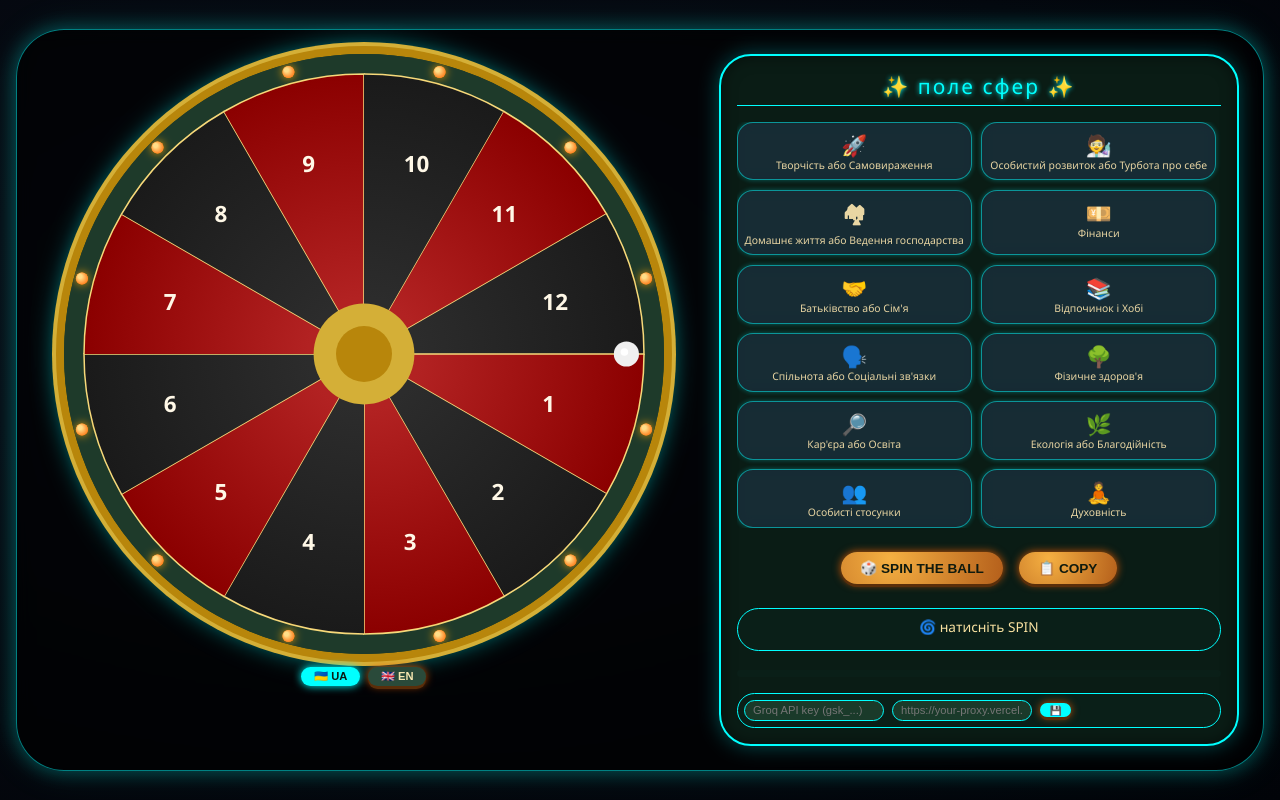
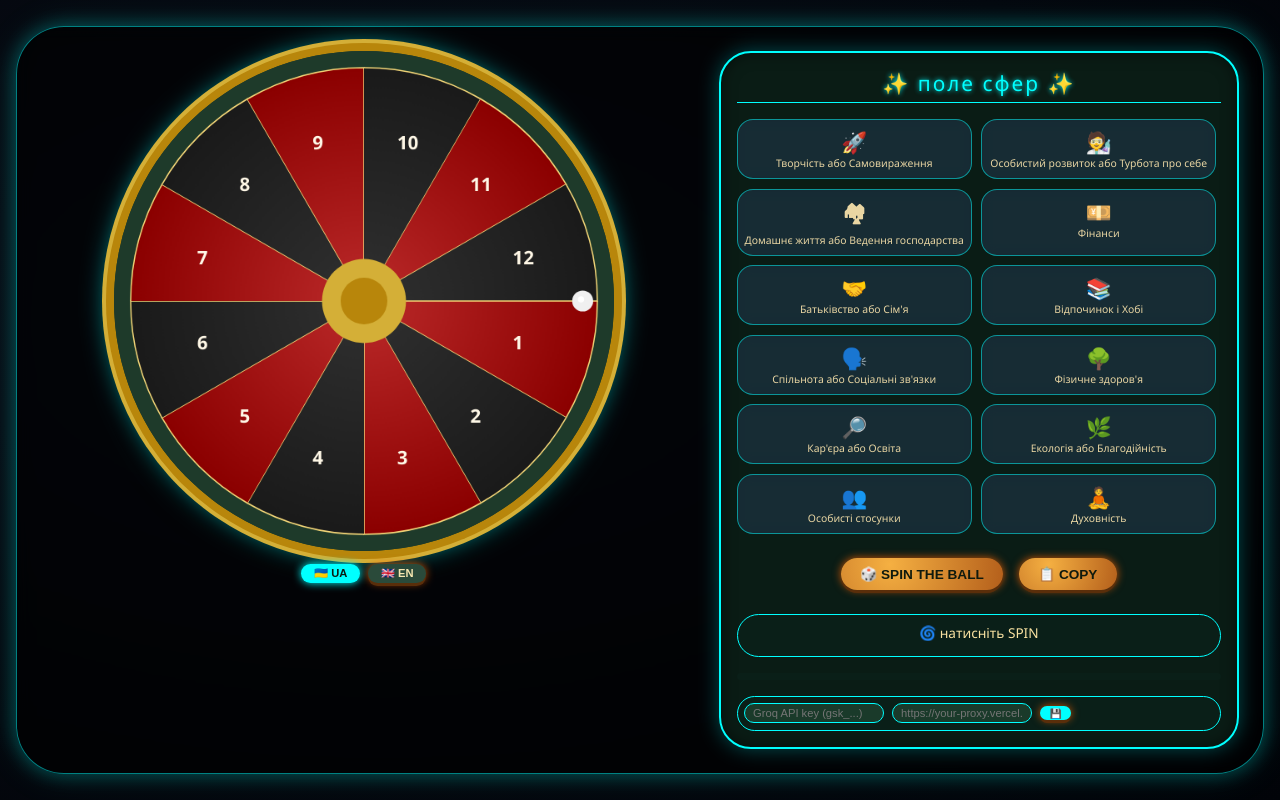
Before and after one commit to TEZv/Kosatiks-Group, a plain HTML site: page k-life-os/index.html in a window 1280 px wide. Drawn offline with Linux system fonts and the light colour scheme.

Commit message:
feat: revert to Kolso Doli design + questions.json + ball fix

```diff
--- a/k-life-os/index.html
+++ b/k-life-os/index.html
@@ -3,7 +3,7 @@
 <head>
     <meta charset="UTF-8">
     <meta name="viewport" content="width=device-width, initial-scale=1.0, user-scalable=no">
-    <title>🎡 Рулетка Сфер · Неоновий Оракул (з вогниками)</title>
+    <title>🎡 Рулетка Сфер · Колесо Долі</title>
     <style>
         * {
             margin: 0;
@@ -21,7 +21,7 @@
             padding: 1rem;
         }
         .roulette-layout {
-            max-width: 1500px;
+            max-width: 1400px;
             width: 100%;
             background: rgba(0, 0, 0, 0.65);
             backdrop-filter: blur(8px);
@@ -44,15 +44,11 @@
         }
         canvas {
             width: 100%;
-            max-width: 550px;
+            max-width: 500px;
             height: auto;
             background: #1a3a2a;
             border-radius: 50%;
             box-shadow: 0 0 0 8px #b8860b, 0 0 0 12px #d4af37, 0 0 30px cyan, 0 15px 35px black;
-            transition: box-shadow 0.2s;
-        }
-        canvas:hover {
-            box-shadow: 0 0 0 8px #b8860b, 0 0 0 12px #d4af37, 0 0 45px cyan;
         }
         .betting-area {
             flex: 0.9;
@@ -86,7 +82,6 @@
             color: #f5e6b0;
             cursor: pointer;
             font-size: 0.7rem;
-            transition: 0.1s;
         }
         .lang-btn.active {
             background: #0ff;
@@ -151,17 +146,15 @@
             font-size: 0.7rem;
             font-weight: bold;
             word-break: break-word;
-            box-shadow: 0 0 5px rgba(0,255,255,0.3);
         }
         .sphere-card.selected-card {
             background: radial-gradient(circle, #f5b042, #b45f1b);
             color: #0f1a0e;
             border-color: #ffff80;
             box-shadow: 0 0 15px #ffaa33;
-            transform: scale(1.01);
         }
         .sphere-emoji { font-size: 1.3rem; display: block; }
-        .sphere-name-full { font-size: 0.65rem; font-weight: normal; line-height: 1.2; }
+        .sphere-name-full { font-size: 0.65rem; font-weight: normal; }
         .controls {
             display: flex;
             justify-content: center;
@@ -186,7 +179,6 @@
         }
         button:disabled {
             opacity: 0.6;
-            transform: none;
             cursor: not-allowed;
         }
         .result-area {
@@ -199,7 +191,6 @@
         .result-text {
             color: #f9e2a1;
             font-size: 0.85rem;
-            word-break: break-word;
         }
         .history {
             margin-top: 0.4rem;
@@ -213,7 +204,6 @@
             font-weight: bold;
             color: #0ff;
             text-align: center;
-            margin-top: 0.2rem;
             background: #0a1f18;
             padding: 0.2rem;
             border-radius: 2rem;
@@ -248,27 +238,10 @@
             box-shadow: 0 0 40px cyan;
             text-align: center;
         }
-        .modal-card h3 {
-            color: #0ff;
-            margin-bottom: 1rem;
-        }
-        .modal-question {
-            font-size: 1.1rem;
-            color: #ffefcf;
-            margin: 1rem 0;
-            line-height: 1.4;
-        }
-        .modal-actions {
-            display: flex;
-            gap: 1rem;
-            justify-content: center;
-            margin-top: 1rem;
-        }
-        .modal-actions button {
-            background: #0ff;
-            color: #0a1f18;
-            box-shadow: none;
-        }
+        .modal-card h3 { color: #0ff; margin-bottom: 1rem; }
+        .modal-question { font-size: 1.1rem; color: #ffefcf; margin: 1rem 0; line-height: 1.4; }
+        .modal-actions { display: flex; gap: 1rem; justify-content: center; margin-top: 1rem; }
+        .modal-actions button { background: #0ff; color: #0a1f18; box-shadow: none; }
         @media (max-width: 900px) {
             .roulette-layout { flex-direction: column; align-items: center; }
             .betting-area { width: 100%; }
@@ -279,7 +252,7 @@
 <body>
 <div class="roulette-layout">
     <div class="wheel-area">
-        <canvas id="rouletteCanvas" width="600" height="600" style="width:100%; height:auto; max-width:600px; aspect-ratio:1/1"></canvas>
+        <canvas id="rouletteCanvas" width="600" height="600"></canvas>
         <div class="top-bar" style="width:100%; justify-content:center;">
             <div class="lang-switch">
                 <button class="lang-btn active" data-lang="ua">🇺🇦 UA</button>
@@ -306,7 +279,6 @@
         </div>
     </div>
 </div>
-
 <div id="modal" class="modal">
     <div class="modal-card">
         <h3>🌀 Оракул сфери</h3>
@@ -321,7 +293,6 @@
 
 <script>
     (function() {
-        // ---------- ДАНІ СФЕР ----------
         const SPHERES = {
             ua: [
                 { emoji: "🚀", name: "Творчість або Самовираження", short: "Творчість" },
@@ -388,26 +359,17 @@
         let currentSpheres = SPHERES.ua;
         let groqApiKey = localStorage.getItem("groq_api_key") || "";
         let proxyUrl = localStorage.getItem("groq_proxy_url") || "";
-        let lastMessage = "";
-        let lastQuestion = "";
-        let lastSphereIdx = -1;
-        let history = [];
-        let spinning = false;
-        let lastSpinTime = 0;
-        const SPIN_COOLDOWN = 3600000; // 1 година
+        let lastMessage = "", lastQuestion = "", history = [];
+        let spinning = false, lastSpinTime = 0;
+        const SPIN_COOLDOWN = 3600000;
 
-        // Canvas wheel
         const canvas = document.getElementById("rouletteCanvas");
         const ctx = canvas.getContext("2d");
         let size = 600, center = 300, radius = 280;
-        let wheelAngle = 0;
-        let ballAngle = 0;
-        let spinStart = 0;
-        let spinDuration = 2500;
-        let wheelStartAngle = 0, ballStartAngle = 0;
-        let wheelDelta = 0, ballDelta = 0;
+        let wheelAngle = 0, ballAngle = 0;
+        let spinStart = 0, spinDuration = 2500;
+        let wheelStartAngle = 0, ballStartAngle = 0, wheelDelta = 0, ballDelta = 0;
 
-        // DOM
         const cardsGrid = document.getElementById("cardsGrid");
         const resultDiv = document.getElementById("resultMessage");
         const historyDiv = document.getElementById("historyLog");
@@ -438,14 +400,12 @@
         }
 
         function highlightCard(index) {
-            const cards = document.querySelectorAll(".sphere-card");
-            cards.forEach((card, i) => {
+            document.querySelectorAll(".sphere-card").forEach((card, i) => {
                 if (i === index) card.classList.add("selected-card");
                 else card.classList.remove("selected-card");
             });
         }
 
-        // ========== РУЛЕТКА З ВОГНИКАМИ ==========
         function drawWheel() {
             if (!ctx) return;
             ctx.clearRect(0, 0, size, size);
@@ -456,11 +416,9 @@
                 const start = i * step + wheelAngle;
                 const end = (i+1) * step + wheelAngle;
                 const isRed = (i % 2 === 0);
-                const color1 = isRed ? "#b22222" : "#2c2c2c";
-                const color2 = isRed ? "#8b0000" : "#1a1a1a";
                 const grad = ctx.createRadialGradient(center, center, radius*0.2, center, center, radius);
-                grad.addColorStop(0, color1);
-                grad.addColorStop(1, color2);
+                grad.addColorStop(0, isRed ? "#b22222" : "#2c2c2c");
+                grad.addColorStop(1, isRed ? "#8b0000" : "#1a1a1a");
                 ctx.beginPath();
                 ctx.arc(center, center, radius, start, end);
                 ctx.lineTo(center, center);
@@ -469,7 +427,6 @@
                 ctx.strokeStyle = "#f7d97a";
                 ctx.lineWidth = 1.5;
                 ctx.stroke();
-                // номер сектора
                 const mid = start + step/2;
                 const txtR = radius * 0.7;
                 const x = center + Math.cos(mid) * txtR;
@@ -480,7 +437,6 @@
                 ctx.fillText(i+1, x-11, y+7);
                 ctx.shadowBlur = 0;
             }
-            // центральне коло
             ctx.beginPath();
             ctx.arc(center, center, radius*0.18, 0, Math.PI*2);
             ctx.fillStyle = "#d4af37";
@@ -489,25 +445,6 @@
             ctx.arc(center, center, radius*0.1, 0, Math.PI*2);
             ctx.fillStyle = "#b8860b";
             ctx.fill();
-            // ** ВОГНИКИ (12 шт) по зовнішньому колу **
-            const lightRadius = radius + 12;
-            for (let i = 0; i < 12; i++) {
-                const angle = i * step + wheelAngle + step/2;
-                const lx = center + Math.cos(angle) * lightRadius;
-                const ly = center + Math.sin(angle) * lightRadius;
-                ctx.beginPath();
-                ctx.arc(lx, ly, 6, 0, Math.PI*2);
-                const gradLight = ctx.createRadialGradient(lx-2, ly-2, 2, lx, ly, 8);
-                gradLight.addColorStop(0, "#ffdd88");
-                gradLight.addColorStop(1, "#ff6600");
-                ctx.fillStyle = gradLight;
-                ctx.fill();
-                ctx.shadowBlur = 10;
-                ctx.shadowColor = "orange";
-                ctx.fill();
-                ctx.shadowBlur = 0;
-            }
-            // малюємо кульку поверх всього
             const ballRad = radius * 0.045;
             const ballX = center + Math.cos(ballAngle) * (radius - ballRad - 5);
             const ballY = center + Math.sin(ballAngle) * (radius - ballRad - 5);
@@ -565,102 +502,68 @@
                 return;
             }
             timerHint.innerText = "";
-
-            // 1. Вибираємо випадковий фінальний сектор (індекс від 0 до 11)
             const finalTarget = Math.floor(Math.random() * 12);
             spinning = true;
             spinBtn.disabled = true;
 
-            // 2. Рахуємо цільовий кут для КОЛЕСА
-            // Щоб сектор встановивсь рівно по центру вгорі (-Math.PI / 2):
             const step = (Math.PI * 2) / 12;
             const targetWheelAngle = -Math.PI / 2 - (finalTarget * step + step / 2);
 
-            // Нормалізуємо поточний кут колеса, щоб крутити вперед без ривків
             let currentWheelNormalized = wheelAngle % (Math.PI * 2);
             if (currentWheelNormalized < 0) currentWheelNormalized += Math.PI * 2;
-
             let targetWheelNormalized = targetWheelAngle % (Math.PI * 2);
             if (targetWheelNormalized < 0) targetWheelNormalized += Math.PI * 2;
 
-            // Додаємо від 6 до 10 повних обертів для красивого тривалого крутіння
             const wheelExtraTurns = (Math.floor(Math.random() * 5) + 6) * Math.PI * 2;
             wheelDelta = (targetWheelNormalized - currentWheelNormalized) + wheelExtraTurns;
             if (wheelDelta < wheelExtraTurns) wheelDelta += Math.PI * 2;
 
             wheelStartAngle = wheelAngle;
 
-            // 3. Рахуємо цільовий кут для КУЛЬКИ
-            // Кулька у фіналі повинна стати точно вгорі (-Math.PI / 2)
             const finalBallPos = -Math.PI / 2;
-
             let currentBallNormalized = ballAngle % (Math.PI * 2);
             if (currentBallNormalized < 0) currentBallNormalized += Math.PI * 2;
-
-            // Кулька летить у протилежний бік, додаємо їй 10-14 обертів
             const ballExtraTurns = (Math.floor(Math.random() * 5) + 10) * Math.PI * 2;
             ballDelta = (finalBallPos - currentBallNormalized) + ballExtraTurns;
             if (ballDelta < ballExtraTurns) ballDelta += Math.PI * 2;
 
             ballStartAngle = ballAngle;
             spinStart = performance.now();
-
             requestAnimationFrame(animateSpin);
 
             async function animateSpin(now) {
                 const elapsed = now - spinStart;
                 let t = Math.min(1, elapsed / spinDuration);
-
-                // Кубічний ефект сповільнення (Ease Out)
                 const ease = 1 - Math.pow(1 - t, 3);
-
                 wheelAngle = wheelStartAngle + wheelDelta * ease;
-
-                // Доки триває рух — кулька летить назустріч.
-                // В самий останній момент (t > 0.95) м'яко фіксуємо її в секторі.
                 if (t < 0.95) {
                     ballAngle = ballStartAngle + ballDelta * ease;
                 } else {
-                    // Жорстка прив'язка кульки до центру фізичного сектора колеса
-                    // щоб при повній зупинці вона не зміщувалася ні на піксель
                     ballAngle = -Math.PI / 2;
                 }
-
                 drawWheel();
-
                 if (t < 1) {
                     requestAnimationFrame(animateSpin);
                 } else {
-                    // Остаточне вирівнювання кутів після завершення анімації
                     wheelAngle = targetWheelNormalized;
                     ballAngle = -Math.PI / 2;
                     drawWheel();
-
                     const sphere = currentSpheres[finalTarget];
                     const question = await generateDeepQuestion(sphere.name);
-
-                    lastSphereIdx = finalIdx;
                     lastMessage = `${sphere.emoji} ${sphere.name}`;
                     lastQuestion = question;
-
                     resultDiv.innerHTML = `✨ ${lastMessage}`;
-
-                    // Оновлення історії
                     history.unshift(`${sphere.emoji} ${sphere.short}`);
                     if (history.length > 6) history.pop();
                     historyDiv.innerHTML = `📜 ${currentLang === "ua" ? "історія" : "history"}: ${history.join(' · ')}`;
-
-                    highlightCard(finalIdx);
-
+                    highlightCard(finalTarget);
                     modalSphere.innerHTML = lastMessage;
                     modalQuestion.innerHTML = lastQuestion;
                     modal.classList.add("active");
-
                     spinning = false;
                     spinBtn.disabled = false;
                     lastSpinTime = Date.now();
-
-                    timerHint.innerText = currentLang === "ua" ? `✅ спін виконано! наступний через 1 годину` : `✅ spin done! next in 1 hour`;
+                    timerHint.innerText = currentLang === "ua" ? "✅ спін виконано! наступний через 1 годину" : "✅ spin done! next in 1 hour";
                     setTimeout(() => { if (!spinning) timerHint.innerText = ""; }, 5000);
                     flashEffect();
                 }
@@ -688,8 +591,6 @@
                 const original = resultDiv.innerText;
                 resultDiv.innerHTML = "✅ copied!";
                 setTimeout(() => resultDiv.innerHTML = original, 1200);
-            } else {
-                resultDiv.innerHTML = currentLang === "ua" ? "🌀 спершу зробіть спін" : "🌀 spin first";
             }
         }
 
@@ -741,7 +642,6 @@
                 btn.addEventListener("click", () => setLanguage(btn.dataset.lang));
             });
             window.addEventListener("resize", () => drawWheel());
-            resultDiv.innerText = "🌀 натисніть SPIN";
         }
         init();
     })();
```
